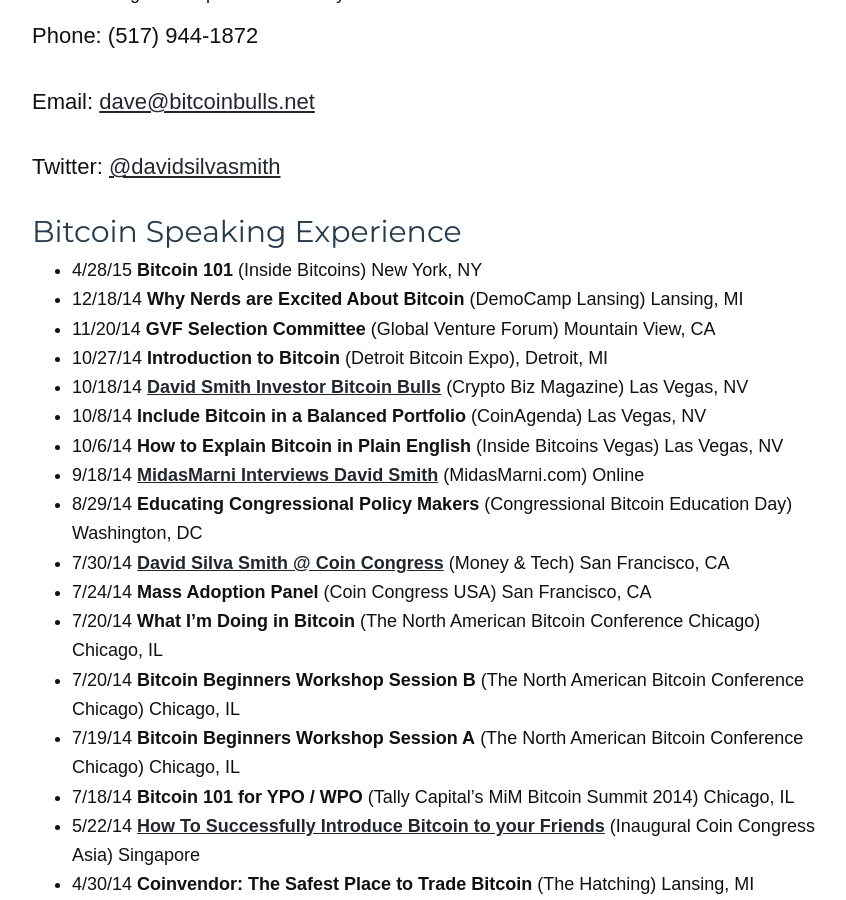
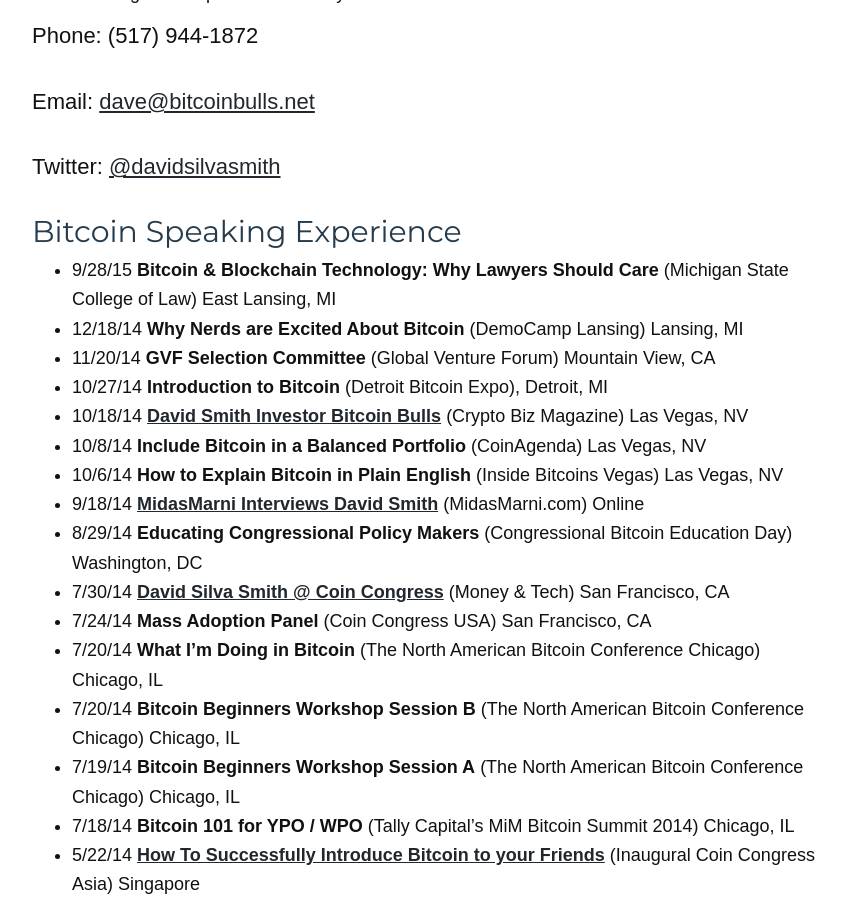
Before and after one commit to davidsilvasmith/bitcoinbulls.net, a Jekyll site: the page built from bitcoin-expert/educator.md, in a window 1280 px wide and 900 px high, scrolled down 1729 px. Shown: the whole window, without its empty margins (213-1059 px from the left). Built offline with Jekyll 4.4.1, drawn with Linux system fonts in a browser that asks for light colours; nearby versions of some CDN libraries; some web fonts are replaced; comment, search, counter and statistics services are not loaded.

Commit message:
updated speaking experience

```diff
--- a/bitcoin-expert/educator.md
+++ b/bitcoin-expert/educator.md
@@ -33,7 +33,7 @@
 ## Bitcoin Speaking Experience
 
 
-* 4/28/15 **Bitcoin 101** (Inside Bitcoins) New York, NY
+* 9/28/15 **Bitcoin & Blockchain Technology: Why Lawyers Should Care** (Michigan State College of Law) East Lansing, MI
 * 12/18/14 **Why Nerds are Excited About Bitcoin** (DemoCamp Lansing) Lansing, MI
 * 11/20/14 **GVF Selection Committee** (Global Venture Forum) Mountain View, CA
 * 10/27/14 **Introduction to Bitcoin** (Detroit Bitcoin Expo), Detroit, MI
```
